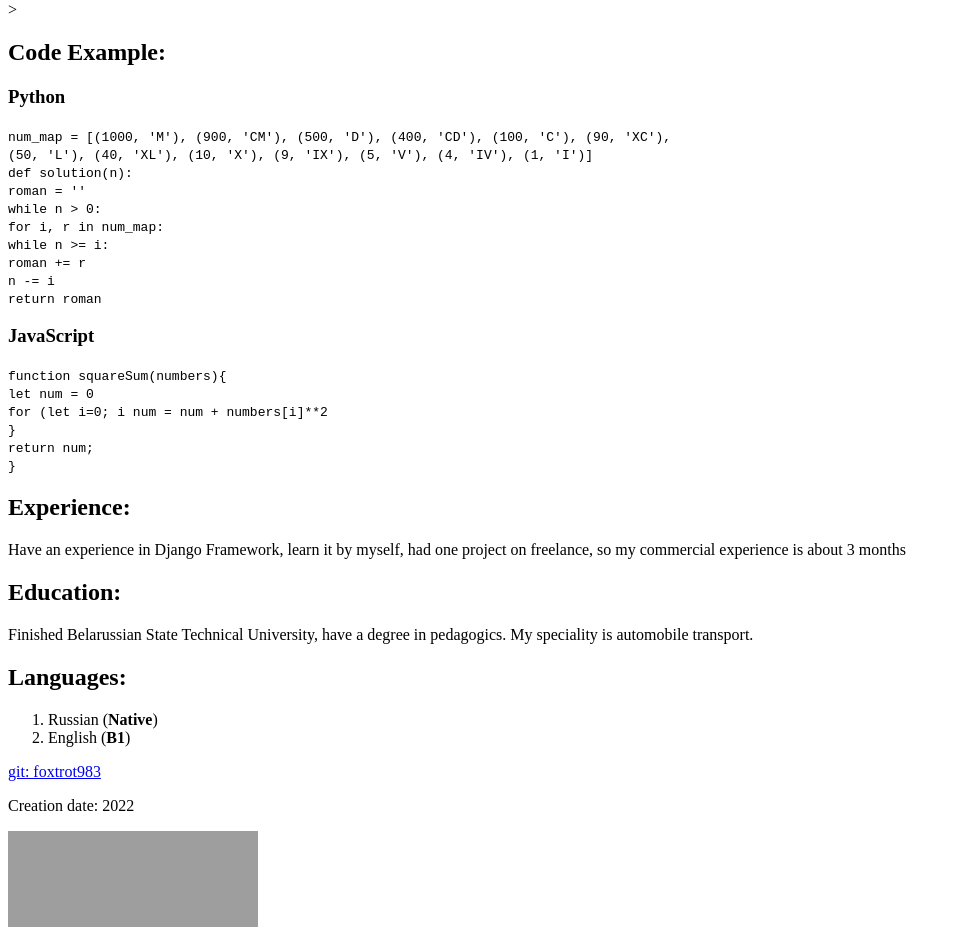
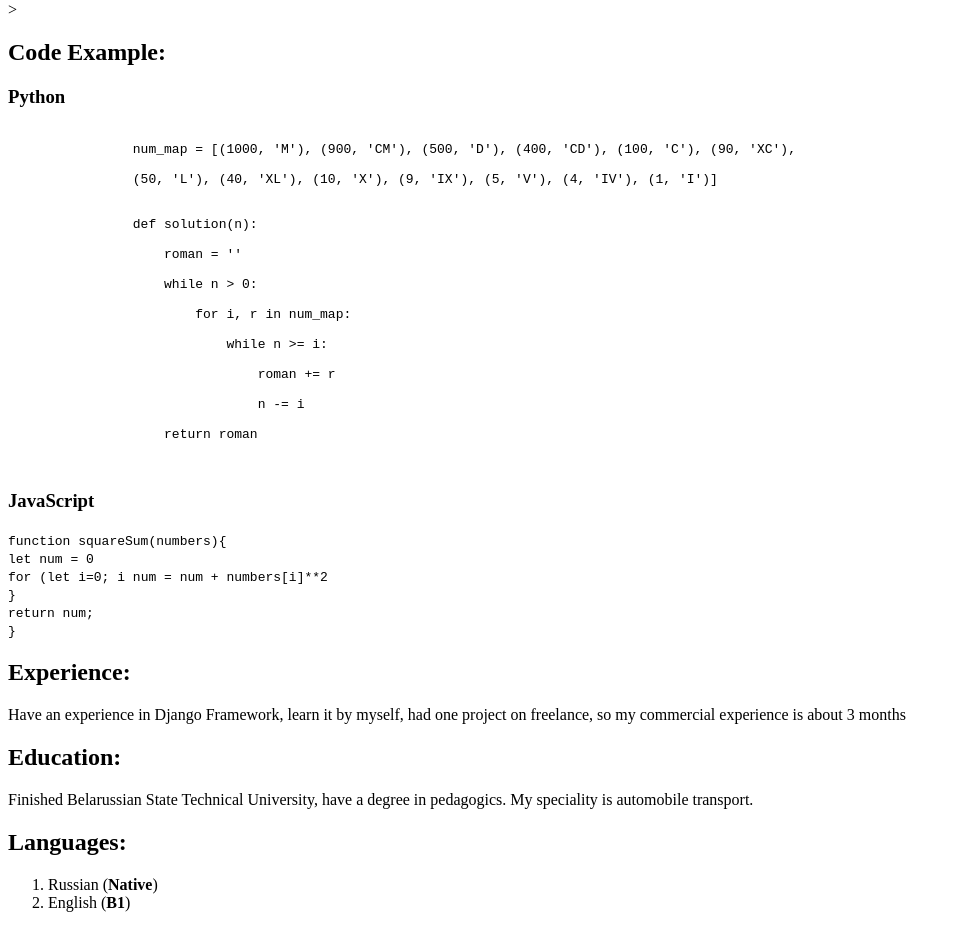
Before and after one commit to Foxtrot983/rsschool-cv, a plain HTML site: page index.html in a window 1280 px wide. Shown: the part 1180-2107 px from the top of the page, without its empty margins (0-961 px from the left). Drawn offline with Linux system fonts and the light colour scheme; grey boxes are pictures that could not be loaded.

Commit message:
fix:   index.html code example

```diff
--- a/index.html
+++ b/index.html
@@ -4,7 +4,7 @@
     <meta charset="UTF-8">
     <meta http-equiv="X-UA-Compatible" content="IE=edge">
     <meta name="viewport" content="width=device-width, initial-scale=1.0">
-    <link src="./style.css">
+    <link href="./style.css">
     <title>Document</title>
 </head>
 <body>
@@ -84,7 +84,7 @@
             <h3>
                 Python
             </h3>
-            <p><code>
+            <pre><code>
                 num_map = [(1000, 'M'), (900, 'CM'), (500, 'D'), (400, 'CD'), (100, 'C'), (90, 'XC'),<Br>
                 (50, 'L'), (40, 'XL'), (10, 'X'), (9, 'IX'), (5, 'V'), (4, 'IV'), (1, 'I')]<Br>
 
@@ -96,7 +96,7 @@
                                 roman += r<Br>
                                 n -= i<Br>
                     return roman<Br>
-            </code></p>
+            </code></pre>
             <h3>
                 JavaScript
             </h3>
```
